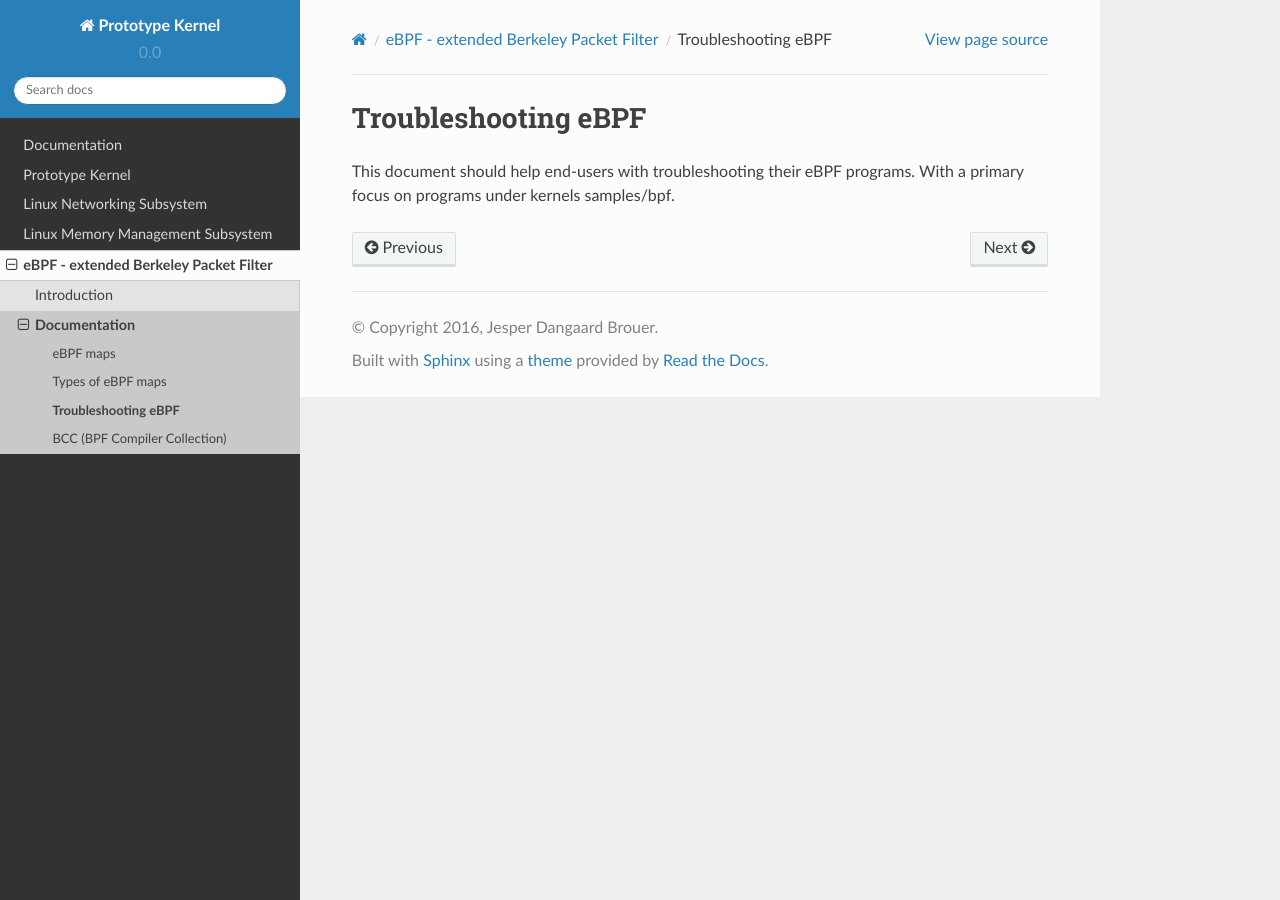
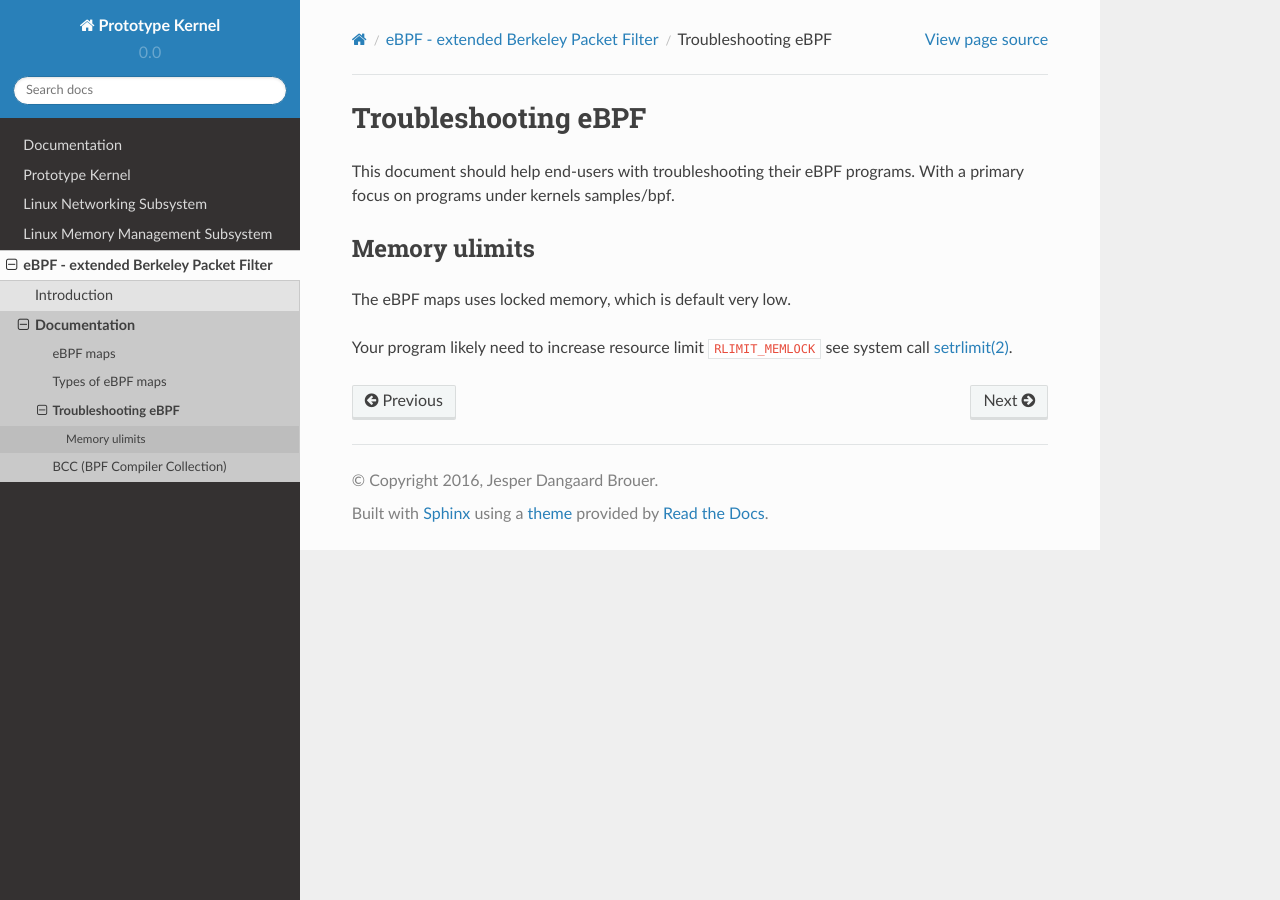
Before and after one commit to netoptimizer/prototype-kernel, a Sphinx documentation site: the page built from kernel/Documentation/bpf/troubleshooting.rst, in a window 1280 px wide. Built offline with Sphinx 7.4.7 and the Read the Docs theme 2.0.0, drawn with Linux system fonts in a browser that asks for light colours.

Commit message:
doc: eBPF troubleshooting mention mem limits for maps

```diff
--- a/kernel/Documentation/bpf/troubleshooting.rst
+++ b/kernel/Documentation/bpf/troubleshooting.rst
@@ -4,3 +4,13 @@ Troubleshooting eBPF
 
 This document should help end-users with troubleshooting their eBPF
 programs.  With a primary focus on programs under kernels samples/bpf.
+
+Memory ulimits
+==============
+
+The eBPF maps uses locked memory, which is default very low.
+
+Your program likely need to increase resource limit ``RLIMIT_MEMLOCK``
+see system call `setrlimit(2)`_.
+
+.. _setrlimit(2): http://man7.org/linux/man-pages/man2/setrlimit.2.html
```
